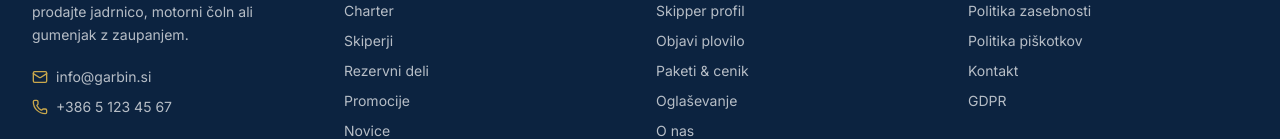
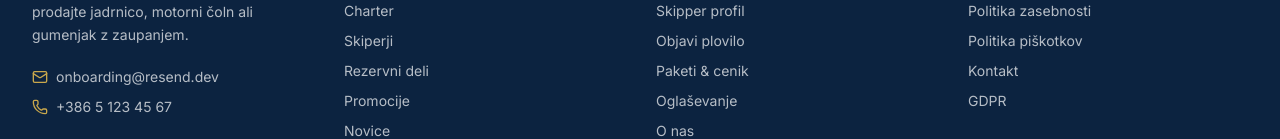
Before and after one commit to LVXC26/Nova-mapa-za-garbin, a Next.js app: page /faq in a window 1280 px wide. Shown: the part 1501-1640 px from the top of the page. Built offline with nearby package versions, Linux system fonts and the light colour scheme; no server answers.

Commit message:
Footer: use the Resend sender address instead of info@garbin.si

```diff
--- a/src/components/layout/Footer.tsx
+++ b/src/components/layout/Footer.tsx
@@ -64,8 +64,8 @@ export default function Footer() {
               Slovensko tržišče plovil. Kupite ali prodajte jadrnico, motorni čoln ali gumenjak z zaupanjem.
             </p>
             <div className="flex flex-col gap-2.5 text-sm mb-6">
-              <a href="mailto:info@garbin.si" className="flex items-center gap-2 hover:text-[#c9a84c] transition-colors">
-                <Mail className="w-4 h-4 text-[#c9a84c]" /> info@garbin.si
+              <a href="mailto:onboarding@resend.dev" className="flex items-center gap-2 hover:text-[#c9a84c] transition-colors">
+                <Mail className="w-4 h-4 text-[#c9a84c]" /> onboarding@resend.dev
               </a>
               <a href="tel:+38651234567" className="flex items-center gap-2 hover:text-[#c9a84c] transition-colors">
                 <Phone className="w-4 h-4 text-[#c9a84c]" /> +386 5 123 45 67
```
